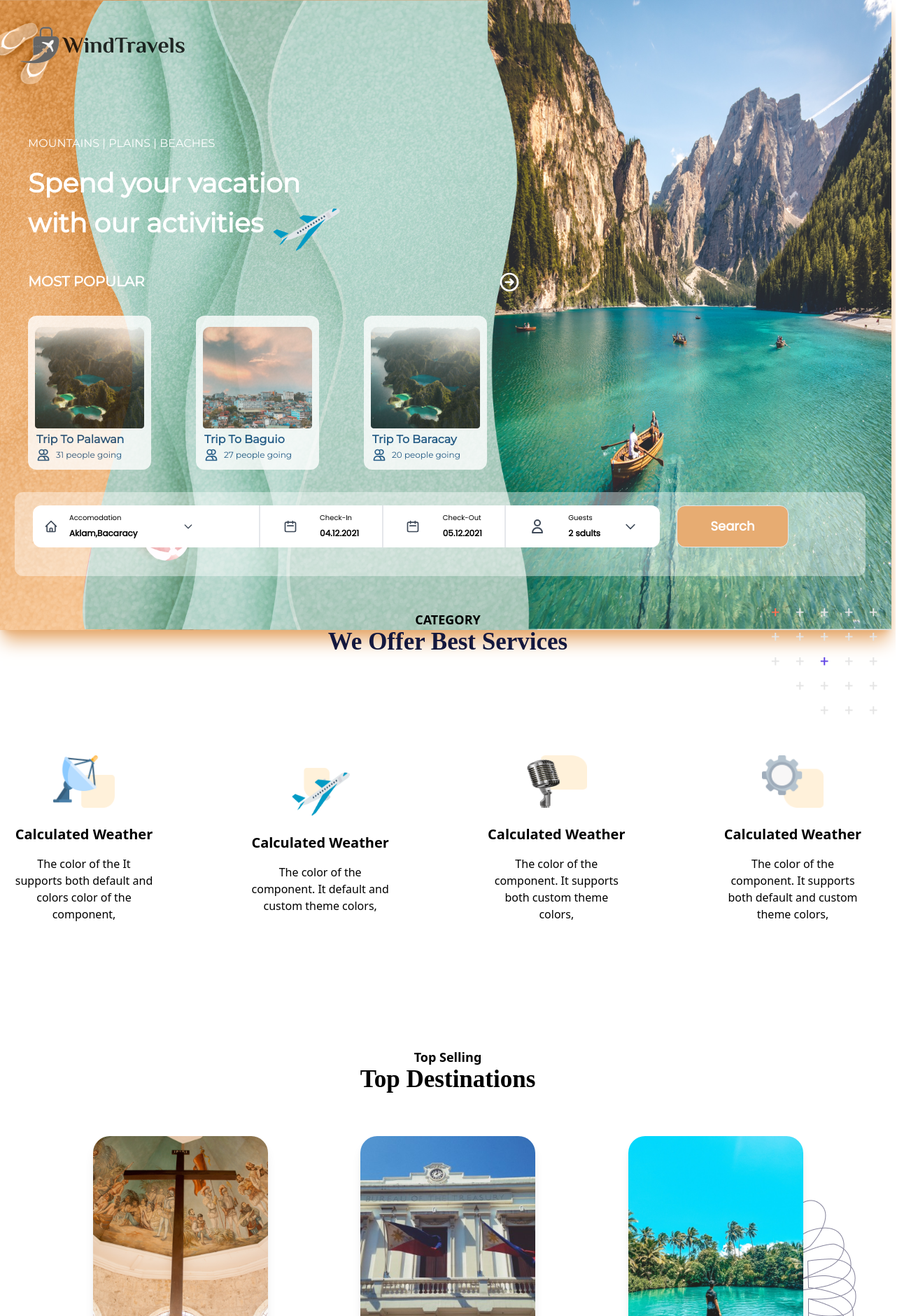
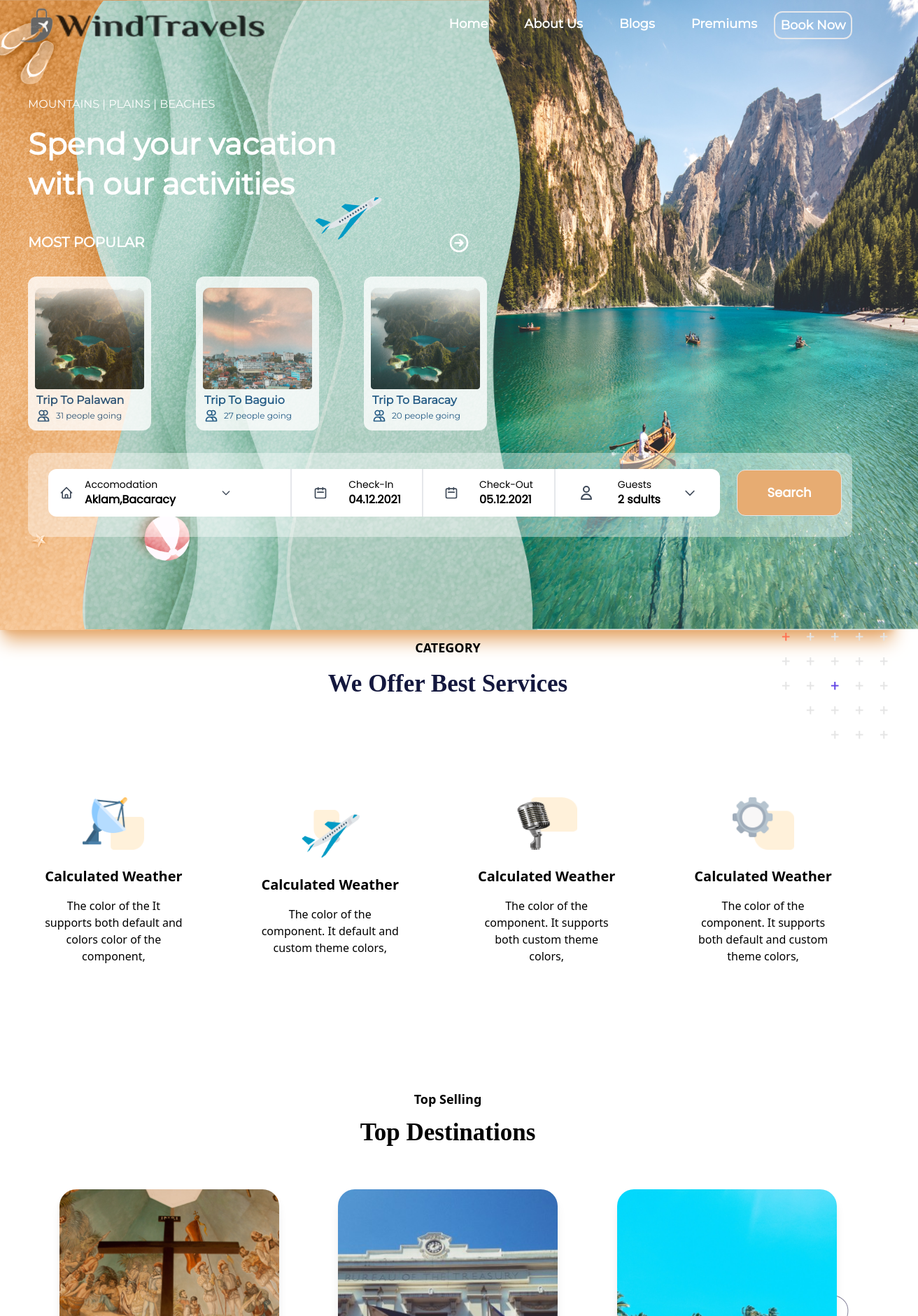
Before and after one commit to anewbie26/travel-agency-app-clone, a Next.js app: page / in a window 1280 px wide. Shown: the top 1880 px of the page at 70% size, 1312 px wide, since content can reach past the window. Built offline with nearby package versions, Linux system fonts and the light colour scheme; a web font is replaced by a local one.

Commit message:
sm md lg xl completed but not properly

```diff
--- a/components/Destination.jsx
+++ b/components/Destination.jsx
@@ -1,11 +1,11 @@
 function Destinaion({ img, title, svg, days, price }) {
   return (
-    <div className="rounded-3xl shadow-lg h-[457px] w-[314px] relative z-50 bg-white hover:scale-105 transition-all duration-200 sm:h-[357px] sm:w-[250px]">
+    <div className="rounded-3xl shadow-lg h-[457px] w-[314px] relative z-50 bg-white hover:scale-105 transition-all duration-200 sm:h-[357px] sm:w-[250px] xl:h-[457px] xl:w-[314px]">
       <div className="">
         <img
           src={img}
           alt=""
-          className=" h-[350px] w-full object-cover rounded-t-3xl sm:h-[257px]"
+          className=" h-[350px] w-full object-cover rounded-t-3xl sm:h-[257px] xl:h-[350px]"
         />
         <div className="flex items-center justify-between my-3 text-[#023F76]">
           <h1 className="font-medium text-[18px] text-[#5E6282] mt-1 ml-6">{title}</h1>
--- a/components/Hero.jsx
+++ b/components/Hero.jsx
@@ -5,23 +5,23 @@ import Search from "./Search";
 function Hero() {
   return (
     <div className="relative font-hero w-[100vw]">
-      <div className="flex w-full lg:justify-between  text-white p-7">
-        <div className="flex items-center">
-          <img src="../assets/logo.png" alt="" className="" />
+      <div className="flex w-full lg:justify-between md:justify-evenly text-white p-7 md:py-0 ">
+        <div className="flex items-center md:w-auto">
+          <img src="../assets/logo.png" alt="" className="md:h-14 md:w-[50px]" />
 
-          <img src="../assets/logo-text.png" alt="" />
+          <img src="../assets/logo-text.png" alt="" className="md:h-8 md:w-[300px]"/>
         </div>
-        <div className="flex text-white text-[20px] font-bold lg:text-lg sm:invisible">
-          <h5 className="p-5 lg:pr-2">Home</h5>
-          <h5 className="p-5 lg:pr-2">About Us</h5>
-          <h5 className="p-5 lg:pr-2">Blogs</h5>
-          <h5 className="p-5 lg:pr-2">Premiums</h5>
-          <button className=" border-2 font-bold rounded-xl h-14 w-36 mt-2 lg:h-10 lg:w-28 lg:mt-4 ">
+        <div className="flex text-white text-[20px] font-bold lg:text-lg sm:invisible xl:visible lg:visible ">
+          <h5 className="p-5 lg:pr-2 xl:ml-6">Home</h5>
+          <h5 className="p-5 lg:pr-2 xl:ml-6">About Us</h5>
+          <h5 className="p-5 lg:pr-2 xl:ml-6">Blogs</h5>
+          <h5 className="p-5 lg:pr-2 xl:ml-6">Premiums</h5>
+          <button className=" border-2 font-bold rounded-xl h-14 w-36 mt-2 lg:h-10 lg:w-28 lg:mt-4  xl:-mr-16 xl:ml-4 lg:-mr-20 lg:ml-4 ">
             Book Now
           </button>
           <svg
             xmlns="http://www.w3.org/2000/svg"
-            class="h-12 w-12 mt-3 lg:invisible sm:visible sm:mt-[25px] sm:mr-[50px]"
+            class="h-12 w-12 mt-3 lg:invisible sm:visible sm:mt-[25px] sm:mr-[50px] "
             fill="none"
             viewBox="0 0 24 24"
             stroke="currentColor"
@@ -35,23 +35,23 @@ function Hero() {
           </svg>
         </div>
       </div>
-      <h3 className="text-white mx-10 mt-16 mb-4 font-medium font-[16px]">
+      <h3 className="text-white mx-10 mt-16 mb-4 font-medium font-[16px] xl:font-medium">
         MOUNTAINS | PLAINS | BEACHES
       </h3>
-      <h1 className="text-white text-[47px] mx-10 font-bold leading-[57px] lg:text-[38px]">
+      <h1 className="text-white text-[47px] mx-10 font-bold leading-[57px] lg:text-[34px] xl:font-bold xl:text-[43px]  md:mr-0 ">
         Spend your vacation <br />
         with our activities
         <img
           src="/assets/plane.png"
           alt=""
-          className="absolute top-60 left-[420px] lg:left-[370px] sm:top-64 sm:left-[460px]"
+          className="absolute top-60 left-[420px] lg:left-[350px] lg:top-60 sm:top-64 sm:left-[460px] xl:left-[430px] "
         />
       </h1>
       <div className="flex text-white w-1/2 justify-between mx-10 mt-10">
         <h1 className="text-[24px] font-[600] lg:text-[20px]">MOST POPULAR</h1>
         <svg
           xmlns="http://www.w3.org/2000/svg"
-          className="h-8 w-8 mr-16 lg:-mr-16"
+          className="h-8 w-8 mr-16 lg:-mr-16 xl:mr-2"
           fill="none"
           viewBox="0 0 24 24"
           stroke="currentColor"
@@ -65,7 +65,7 @@ function Hero() {
         </svg>
       </div>
 
-      <div className="flex mx-2">
+      <div className="flex mx-2 md:">
         <Card
           img="/assets/card1.jpg"
           title="Trip To Palawan"
@@ -130,8 +130,8 @@ function Hero() {
           people="20 people going"
         />
       </div>
-      <div className="flex justify-center">
-        <div className="h-[144px] w-[95%] rounded-xl bg-white opacity-40 relative lg:h-[120px] sm:h-[120px] sm:mr-[22px]"></div>
+      <div className="flex justify-center md:justify-start md:ml-10">
+        <div className="h-[144px] w-[95%] rounded-xl bg-white opacity-40 relative lg:h-[120px] sm:h-[120px] sm:mr-[22px] md:h-[180px] md:w-[90%] xl:w-[95%]"></div>
       </div>
       <Search />
     </div>
--- a/components/Search.jsx
+++ b/components/Search.jsx
@@ -1,7 +1,7 @@
 function Search() {
   return (
-    <div className="  flex items-center justify-center absolute top-[750px] left-[75px] font-poppins lg:left-[47px] lg:top-[722px] sm:top-[775px] sm:left-[43px]">
-      <div className="flex rounded-xl bg-white w-[75vw] h-[72px] sm:w-[70vw] sm:h-[60px]">
+    <div className="  flex items-center justify-center absolute top-[750px] left-[75px] font-poppins sm:top-[775px] sm:left-[43px] xl:top-[670px] xl:left-[69px] lg:top-[730px] lg:left-[54px] md:flex-col md:top-[715px] md:left-[70px] lg:flex-row xl:flex-row 2xl:flex-row">
+      <div className="flex rounded-xl bg-white w-[75vw] h-[72px] sm:w-[70vw] sm:h-[60px] xl:w-[75vw] xl:h-[68px] md:w-[80vw]">
         <div className="flex items-center w-[37%] border-r-2">
           <svg
             xmlns="http://www.w3.org/2000/svg"
@@ -18,8 +18,8 @@ function Search() {
             />
           </svg>
           <div className="ml-2 sm:ml-0">
-            <h3 className="text-sm font-normal sm:text-[10px]">Accomodation</h3>
-            <h1 className="text-base font-bold sm:text-[12px]">Aklam,Bacaracy</h1>
+            <h3 className="text-sm font-normal sm:text-[10px] xl:text-sm md:text-[12px]">Accomodation</h3>
+            <h1 className="text-base font-bold sm:text-[12px] xl:text-base md:text-[13px]">Aklam,Bacaracy</h1>
           </div>
           <svg
             xmlns="http://www.w3.org/2000/svg"
@@ -52,8 +52,8 @@ function Search() {
             />
           </svg>
           <div className="">
-            <h3 className="text-sm font-normal sm:text-[10px]">Check-In</h3>
-            <h1 className="text-base font-bold sm:text-[12px]">04.12.2021</h1>
+            <h3 className="text-sm font-normal sm:text-[10px]  xl:text-sm md:text-[12px]">Check-In</h3>
+            <h1 className="text-base font-bold sm:text-[12px] xl:text-base md:text-[13px]">04.12.2021</h1>
           </div>
 
         </div>
@@ -73,8 +73,8 @@ function Search() {
             />
           </svg>
           <div className="">
-            <h3 className="text-sm font-normal sm:text-[10px]">Check-Out</h3>
-            <h1 className="text-base font-bold sm:text-[12px]">05.12.2021</h1>
+            <h3 className="text-sm font-normal sm:text-[10px] xl:text-sm md:text-[12px]">Check-Out</h3>
+            <h1 className="text-base font-bold sm:text-[12px] xl:text-base md:text-[13px]">05.12.2021</h1>
           </div>
 
         </div>
@@ -94,8 +94,8 @@ function Search() {
             />
           </svg>
           <div >
-            <h3 className="text-sm font-normal sm:text-[10px]">Guests</h3>
-            <h1 className="text-base font-bold sm:text-[12px]">2 sdults</h1>
+            <h3 className="text-sm font-normal sm:text-[10px] xl:text-sm md:text-[12px]">Guests</h3>
+            <h1 className="text-base font-bold sm:text-[12px] xl:text-base md:text-[13px]">2 sdults</h1>
           </div>
           <svg
             xmlns="http://www.w3.org/2000/svg"
@@ -113,7 +113,7 @@ function Search() {
           </svg>
         </div>
       </div>
-      <button className="border ml-6 bg-[#E7AC72] px-10 py-2  rounded-xl h-[72px] w-[175px] text-lg font-bold text-white sm:h-[60px] sm:w-[160px]">
+      <button className="border ml-6 bg-[#E7AC72] px-10 py-2  rounded-xl h-[72px] w-[175px] text-lg font-bold text-white sm:h-[60px] sm:w-[160px] xl:h-[66px] lg:w-[150px] md:h-[50px] md:mt-4 xl:mt-0">
         Search
       </button>
     </div>
--- a/components/Testimonial.jsx
+++ b/components/Testimonial.jsx
@@ -56,7 +56,7 @@ function Testimonial() {
 
   return (
     <div className="flex items-center text-[#5E6282] my-16 ml-10">
-      <div className="flex flex-col w-[37%] h-60 m-10 sm:m-0">
+      <div className="flex flex-col w-[37%] h-60 m-10 sm:m-0 xl:w-[37%] lg:ml-8 md:w-[100%]">
         <h1 className="font-semibold text-[18px] sm:mb-4">TESTIMONIAL</h1>
         <h1 className="text-[50px] font-bold mt-4 mb-12 font-volk sm:text-[35px]">
           What Poeple Say {<br />}About Us.
@@ -80,7 +80,7 @@ function Testimonial() {
       <div>
         {/* card div */}
         <div className="flex items-center">
-          <div className="mt-20 rounded drop-shadow-xl h-[245px] w-[540px] sm:h[200px] sm:w-[420px] bg-white relative hover:scale-105 transition-all duration-200">
+          <div className="mt-20 rounded drop-shadow-xl h-[245px] w-[540px] sm:h[200px] sm:w-[420px] bg-white relative hover:scale-105 transition-all duration-200 xl:h-[245px] xl:w-[540px] md:w-[60%] md:mr-">
             <svg
               xmlns="http://www.w3.org/2000/svg"
               className="absolute -top-10 -left-8 h-16 w-16  text-blue-200"
--- a/pages/index.js
+++ b/pages/index.js
@@ -18,22 +18,22 @@ export default function Home() {
         <meta name="description" content="Generated by create next app" />
         <link rel="icon" href="/favicon.ico" />
       </Head>
-      <div className="flex bg-[#E5E5E5] absolute mb-10 max-w-fit sm:w-full shadow-xl shadow-[#E7AC72]">
+      <div className="flex bg-[#E5E5E5] absolute mb-10 max-w-fit sm:w-full shadow-xl shadow-[#E7AC72] lg:w-[100vw]">
         <img
           src="assets/Bg.png"
           alt=""
-          className="w-[60vw] h-[900px] object-cover object-center -mr-24 lg:w-[60vw]"
+          className="w-[60vw] h-[900px] object-cover object-center -mr-24 lg:w-[60vw] md:w-[100vw] sm:w-[100vw]"
         />
-        <img src="/assets/Boat.png" alt="" className="w-[47vw] h-[900px] lg:w-[47vw]" />
+        <img src="/assets/Boat.png" alt="" className="w-[47vw] h-[900px] lg:w-[50vw] md:invisible sm:invisible lg:visible xl:visible 2xl:visible" />
       </div>
       <Hero />
       <div className="mt-12 relative">
-        <h1 className="text-center text-lg font-semibold">CATEGORY</h1>
+        <h1 className="text-center text-lg font-semibold xl:mt-36 xl:mb-5 lg:mt-24 lg:mb-4">CATEGORY</h1>
         <h1 className="text-center text-5xl text-[#14183E] font-bold font-volk sm:text-[35px]">
           We Offer Best Services
         </h1>
-        <img src="/assets/plus.png" alt="" className="absolute top-0 right-0 sm:top-[-10px] sm:right-[25px]" />
-        <div className="flex my-[100px] justify-between items-center flex-wrap">
+        <img src="/assets/plus.png" alt="" className="absolute top-0 right-0 sm:top-[-10px] sm:right-[25px] xl:top-[-15px] xl:right-[10px] lg:right-[0px] " />
+        <div className="flex my-[100px] justify-between items-center flex-wrap xl:justify-evenly lg:justify-evenly md:justify-evenly">
           <Category
             icon="/assets/antina.png"
             title="Calculated Weather"
@@ -56,7 +56,7 @@ export default function Home() {
           />
         </div>
       </div>
-      <h4 className="text-center font-semibold text-lg">Top Selling </h4>
+      <h4 className="text-center font-semibold text-lg lg:mb-4">Top Selling </h4>
       <h1 className="text-center text-5xl font-bold font-volk sm:text-[35px]">Top Destinations</h1>
       <div className="flex justify-evenly bg-white  my-16 relative">
         <Destinaion
@@ -113,7 +113,7 @@ export default function Home() {
         <img
           src="/assets/Decore.png"
           alt=""
-          className="absolute right-14 z-10 -top-[330px] "
+          className="absolute right-14 z-10 -top-[330px] xl:right-6 xl:-top-[370px] lg:right-4 lg:-top-[370px]"
         />
       </div>
 
@@ -121,7 +121,7 @@ export default function Home() {
         <NextTrip />
       </div>
       <Testimonial />
-      <h1 className="ml-20 text-[51px] font-bold text-[#14183E] mt-24  sm:text-[35px] sm:ml-10 font-volk">Trusted By Companies</h1>
+      <h1 className="ml-20 text-[51px] font-bold text-[#14183E] mt-24  sm:text-[35px] sm:ml-10 font-volk xl:ml-20">Trusted By Companies</h1>
       <Partners />
       <Subscribe />
       <Footer />
```
Also changed, not shown: components/Footer.jsx (+16 -16 lines), components/NextTrip.jsx (+10 -10 lines), components/Subscribe.jsx (+5 -5 lines), styles/globals.css (+16 -0 lines).
